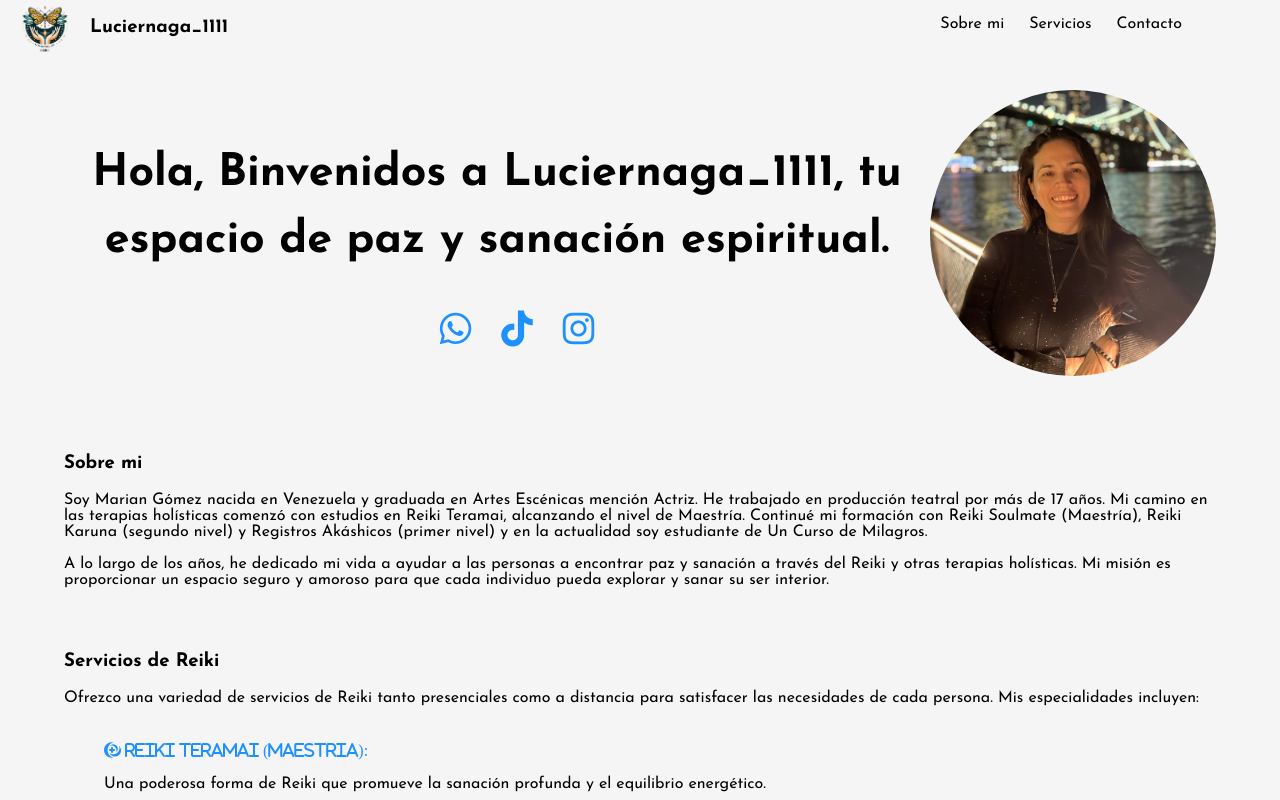
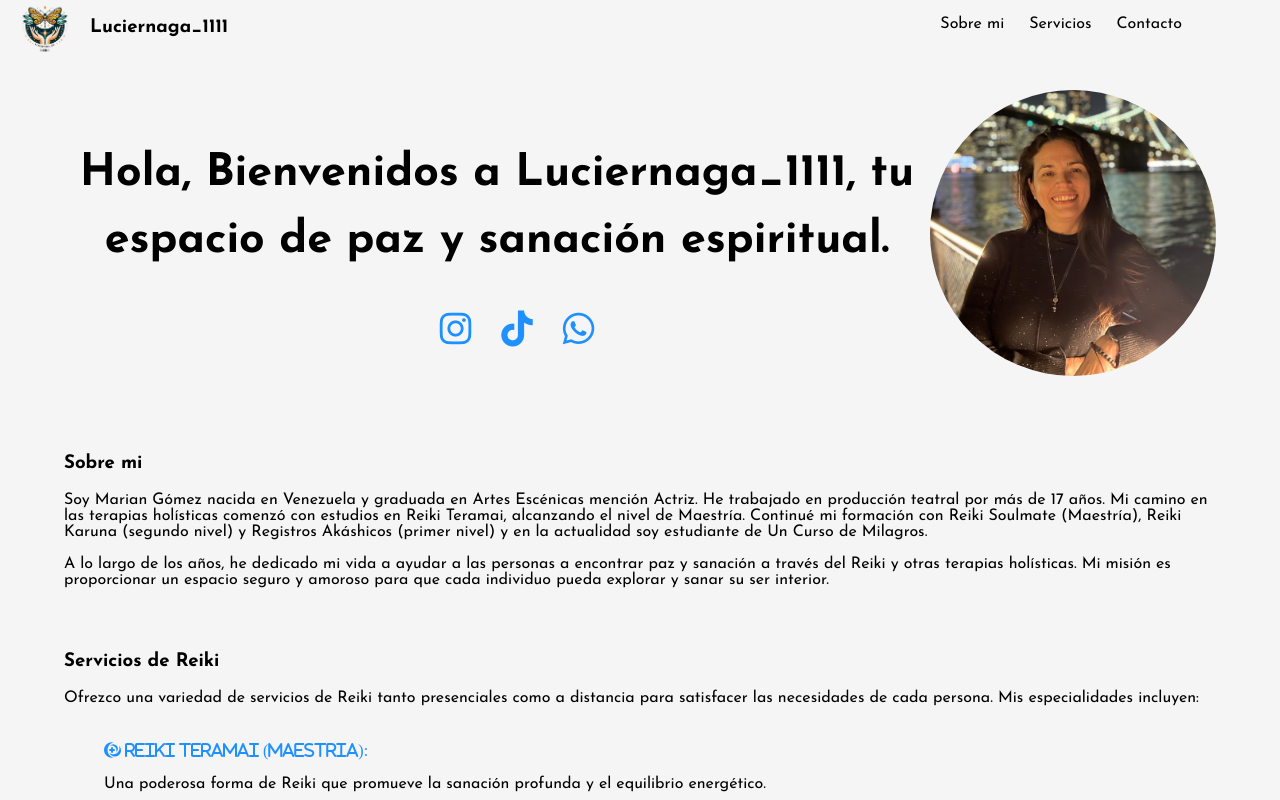
Before and after one commit to Sheng-Tech/luciernaga_1111, a plain HTML site: page index.html in a window 1280 px wide. Shown: the top 800 px of the page. Drawn offline with Linux system fonts and the light colour scheme.

Commit message:
Actualiza index

```diff
--- a/index.html
+++ b/index.html
@@ -40,11 +40,11 @@
             <div class="title__div">
                 <img class="title__profile" src="./assets/perfil.png">
                 <div class="title__container">
-                    <h2 class="title__bio">Hola, Binvenidos a Luciernaga_1111, tu espacio de paz y sanación espiritual.</h2>
+                    <h2 class="title__bio">Hola, Bienvenidos a Luciernaga_1111, tu espacio de paz y sanación espiritual.</h2>
                     <ul class="title__network">
-                        <li class="title__network__item"><a href="https://wa.me/13616943361/?text=Hola%20,%20estoy%20interesado/a%20en… " target="_blank"><i class="fa-brands fa-instagram redesSociales__img fa-2x"></i></a></li>
+                        <li class="title__network__item"><a href="https://wa.me/13616943361/?text=Hola%20,%20estoy%20interesado/a%20en… " target="_blank"><i class="fa-brands fa-whatsapp redesSociales__img fa-2x"></i></a></li>
                         <li class="title__network__item"><a href="https://www.tiktok.com/@luciernaga_1133" target="_blank"><i class="fa-brands fa-tiktok redesSociales__img fa-2x"></i></a></li>
-                        <li class="title__network__item"><a href="https://www.instagram.com/luciernaga_1111/" target="_blank"><i class="fa-brands fa-whatsapp redesSociales__img fa-2x"></i></a></li>
+                        <li class="title__network__item"><a href="https://www.instagram.com/luciernaga_1111/" target="_blank"><i class="fa-brands fa-instagram redesSociales__img fa-2x"></i></a></li>
                     </ul>
                 </div>
             </div>
```
